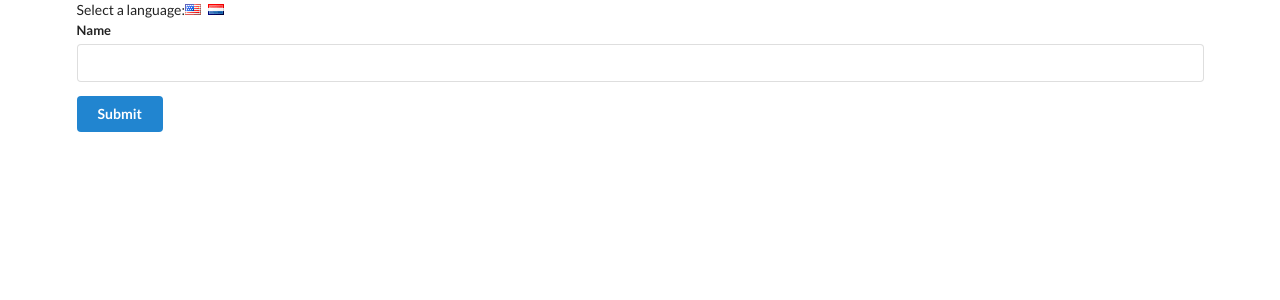
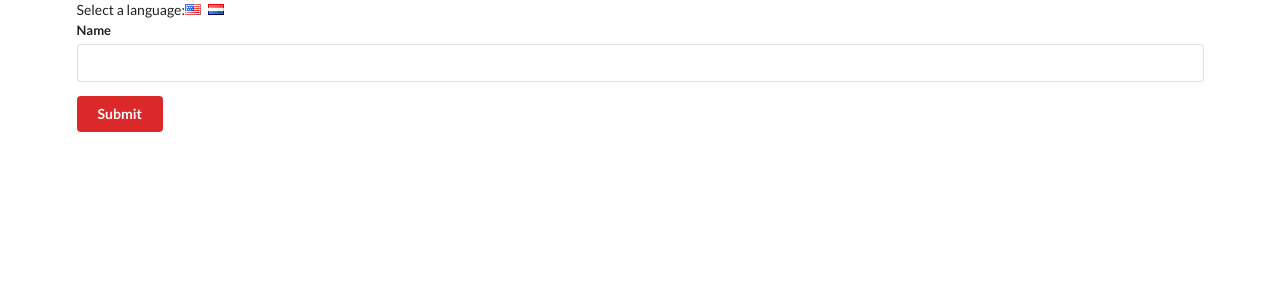
Before and after one commit to boaborn/multi-language-UI, a React (Create React App) app: page / in a window 1280 px wide. Shown: the top 300 px of the page. Built offline with nearby package versions, Linux system fonts and the light colour scheme.

Commit message:
Add context consumer

```diff
--- a/src/components/App.js
+++ b/src/components/App.js
@@ -1,6 +1,7 @@
 import React, { Component } from 'react'
 import UserCreate from './UserCreate'
 import LanguageContext from '../contexts/LanguageContext'
+import ColorContext from '../contexts/ColorContext'
 
 class App extends Component {
 
@@ -18,9 +19,11 @@ class App extends Component {
           <i className="flag us" onClick={ () => this.onLanguageChange('english') }/>
           <i className="flag nl" onClick={ () => this.onLanguageChange('dutch') }/>
         </div>
-        <LanguageContext.Provider value={ this.state.language }>
-          <UserCreate/>
-        </LanguageContext.Provider>
+        <ColorContext.Provider value="red">
+          <LanguageContext.Provider value={ this.state.language }>
+            <UserCreate/>
+          </LanguageContext.Provider>
+        </ColorContext.Provider>
 
       </div>
     )
--- a/src/components/Button.js
+++ b/src/components/Button.js
@@ -1,14 +1,28 @@
 import React, { Component } from 'react'
 import LanguageContext from '../contexts/LanguageContext'
+import ColorContext from '../contexts/ColorContext'
 
 export default class Button extends Component {
   // link to context
-  static contextType = LanguageContext
+  renderSubmit(value) {
+    return value === 'english' ? 'Submit' : 'Voorleggen'
+  }
+
+  renderButton(color) {
+    return (
+      <button className={ `ui button ${color}` }>
+        <LanguageContext.Consumer>
+          { value => this.renderSubmit(value) }
+        </LanguageContext.Consumer>
+      </button>
+    )
+  }
 
   render() {
-    const text = this.context === 'english' ? 'Submit' : 'Voorleggen'
     return (
-      <button className="ui button primary">{ text }</button>
+      <ColorContext.Consumer>
+        { color => this.renderButton(color) }
+      </ColorContext.Consumer>
     )
   }
 }
--- /dev/null
+++ b/src/contexts/ColorContext.js
@@ -0,0 +1,3 @@
+import React from 'react'
+
+export default React.createContext()
```
